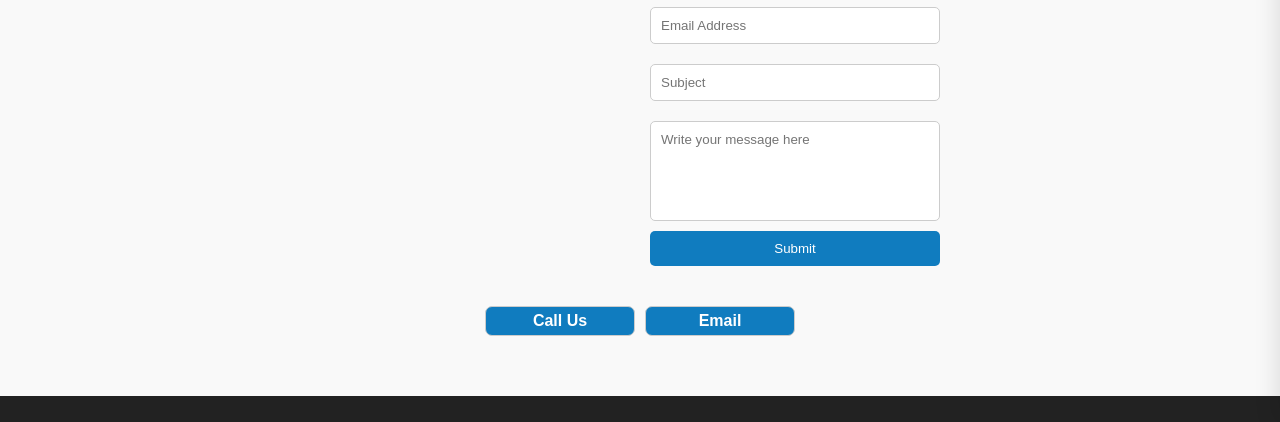
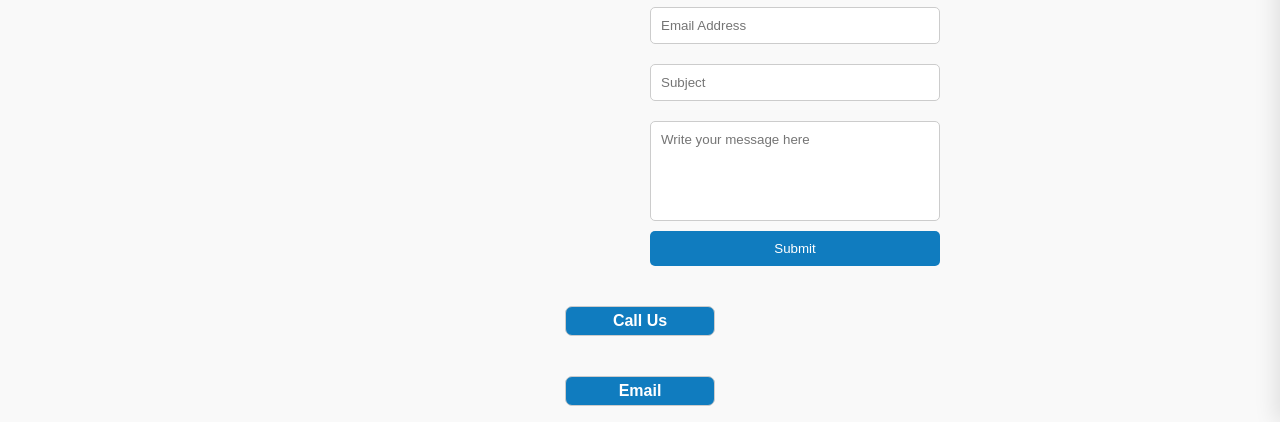
Before and after one commit to front-end-fundamentals-2025/fef-project-group-29, a plain HTML site: page contact.html in a window 1280 px wide. Shown: the part 378-800 px from the top of the page. Drawn offline with Linux system fonts and the light colour scheme.

Commit message:
contact buttons spacing

```diff
--- a/css/testt.css
+++ b/css/testt.css
@@ -712,7 +712,7 @@ button:hover {
 .hover-boxes {
   display: flex;
   justify-content: center;
-  gap: 10px;
+  gap: 150px;
   margin-top: 20px;
   flex-wrap: wrap;
 }
@@ -744,11 +744,17 @@ button:hover {
   border: 1px solid #ccc;
   font-size: 14px;
 }
-.hover-box:hover span {
+.hover-box:hover span, .hover-box:active span {
   display: block;
 }
 
 @media (min-width: 768px) {
+
+    .hover-boxes {
+      flex-direction: column;
+      align-items: center;
+      gap: 40px;
+    }
 
     .contact-section {
         flex-direction: row;
```
